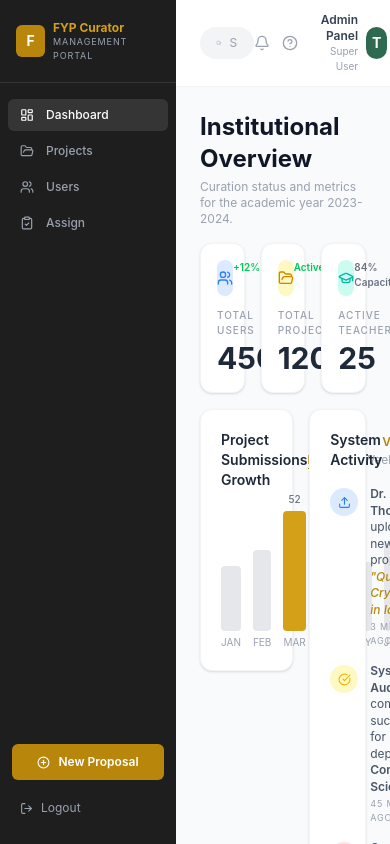
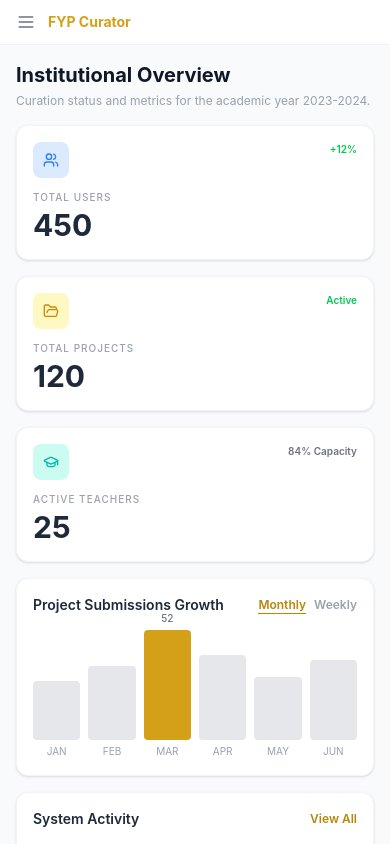
Before and after one commit to Laiba60/EducationalProject-Management-System, a React app in the folder Frontend/: page /admin/dashboard in a window 390 px wide. Built offline with nearby package versions, Linux system fonts and the light colour scheme; sample sign-in values are in the browser's storage; the HTML template or start-up script is replaced by a standard one.

Commit message:
Made the Dashboard responsivess

```diff
--- a/Frontend/src/components/Admin/BottomSection.jsx
+++ b/Frontend/src/components/Admin/BottomSection.jsx
@@ -1,4 +1,5 @@
 import React from "react";
+
 export function TopDepartment() {
   return (
     <div className="bg-[#1e1e1e] text-white rounded-xl p-5 flex flex-col justify-between min-h-[160px]">
@@ -8,9 +9,11 @@ export function TopDepartment() {
           Engineering Faculty leads with the highest proposal acceptance rate.
         </p>
       </div>
-      <div>
-        <p className="text-5xl font-extrabold text-white">92%</p>
-        <p className="text-[9px] text-gray-500 uppercase tracking-widest mt-0.5">Efficiency Index</p>
+      <div className="mt-4">
+        <p className="text-4xl sm:text-5xl font-extrabold text-white">92%</p>
+        <p className="text-[9px] text-gray-500 uppercase tracking-widest mt-0.5">
+          Efficiency Index
+        </p>
       </div>
     </div>
   );
@@ -18,19 +21,19 @@ export function TopDepartment() {
 
 export function RefineCurator() {
   return (
-    <div className="bg-white rounded-xl p-5 shadow-sm border border-gray-100 flex flex-col justify-between">
+    <div className="bg-white rounded-xl p-5 shadow-sm border border-gray-100 flex flex-col justify-between min-h-[160px]">
       <div>
         <h3 className="text-sm font-bold text-gray-800">Refine the Curator</h3>
         <p className="text-xs text-gray-500 mt-2 leading-relaxed">
-          The current curation cycle is 80% complete. Adjust the allocation algorithms or review
-          pending exceptions before the final deadline on Friday.
+          The current curation cycle is 80% complete. Adjust the allocation
+          algorithms or review pending exceptions before the final deadline on Friday.
         </p>
       </div>
-      <div className="flex gap-3 mt-4">
+      <div className="flex flex-wrap gap-3 mt-4">
         <button className="text-xs font-semibold text-gray-700 border border-gray-300 px-3 py-1.5 rounded-md hover:bg-gray-50 transition-colors">
           Review Exceptions
         </button>
-        <button className="text-xs font-semibold text-[#b8860b] hover:underline flex items-center gap-1">
+        <button className="text-xs font-semibold text-[#b8860b] hover:underline">
           Algorithm Settings →
         </button>
       </div>
@@ -45,7 +48,7 @@ export function TerminalWidget() {
         <div className="w-2.5 h-2.5 rounded-full bg-red-500" />
         <div className="w-2.5 h-2.5 rounded-full bg-yellow-400" />
         <div className="w-2.5 h-2.5 rounded-full bg-green-500" />
-        <span className="text-[10px] text-gray-400 ml-2">Safe Safe Work</span>
+        <span className="text-[10px] text-gray-400 ml-2">System Terminal</span>
       </div>
       <div className="p-3 font-mono text-[10px] text-green-400 leading-relaxed">
         <p>$ curator --run audit</p>
@@ -53,7 +56,7 @@ export function TerminalWidget() {
         <p>✓ CS Dept: 34 projects</p>
         <p>✓ EE Dept: 28 projects</p>
         <p className="text-yellow-400">⚠ Quota alert: 2 teachers</p>
-        <p>$ _</p>
+        <p className="animate-pulse">$ _</p>
       </div>
     </div>
   );
--- a/Frontend/src/components/Admin/Dashboard.jsx
+++ b/Frontend/src/components/Admin/Dashboard.jsx
@@ -6,11 +6,13 @@ import { TopDepartment, RefineCurator, TerminalWidget } from "./BottomSection";
 
 export default function Dashboard() {
   return (
-    <main className="flex-1 overflow-y-auto bg-gray-50 p-6 flex flex-col gap-4">
+    <main className="flex-1 overflow-y-auto bg-gray-50 p-4 sm:p-6 flex flex-col gap-4">
 
-      {/* Page heading */}
+      {/* Heading */}
       <div>
-        <h1 className="text-2xl font-bold text-gray-900">Institutional Overview</h1>
+        <h1 className="text-xl sm:text-2xl font-bold text-gray-900">
+          Institutional Overview
+        </h1>
         <p className="text-xs text-gray-400 mt-1">
           Curation status and metrics for the academic year 2023-2024.
         </p>
@@ -20,24 +22,24 @@ export default function Dashboard() {
       <StatsCards />
 
       {/* Row 2: Chart + Activity */}
-      <div className="grid grid-cols-5 gap-4">
-        <div className="col-span-3">
+      <div className="grid grid-cols-1 lg:grid-cols-5 gap-4">
+        <div className="lg:col-span-3">
           <SubmissionsChart />
         </div>
-        <div className="col-span-2">
+        <div className="lg:col-span-2">
           <SystemActivity />
         </div>
       </div>
 
-      {/* Row 3: Bottom 3 cards */}
-      <div className="grid grid-cols-5 gap-4">
-        <div className="col-span-1">
+      {/* Row 3: Bottom cards */}
+      <div className="grid grid-cols-1 sm:grid-cols-2 lg:grid-cols-5 gap-4">
+        <div className="sm:col-span-2 lg:col-span-1">
           <TopDepartment />
         </div>
-        <div className="col-span-2">
+        <div className="sm:col-span-2 lg:col-span-2">
           <RefineCurator />
         </div>
-        <div className="col-span-2">
+        <div className="sm:col-span-2 lg:col-span-2">
           <TerminalWidget />
         </div>
       </div>
--- a/Frontend/src/components/Admin/StatsCards.jsx
+++ b/Frontend/src/components/Admin/StatsCards.jsx
@@ -33,16 +33,21 @@ const stats = [
 
 export default function StatsCards() {
   return (
-    <div className="grid grid-cols-3 gap-4">
+    <div className="grid grid-cols-1 sm:grid-cols-3 gap-4">
       {stats.map(({ icon: Icon, iconBg, iconColor, badge, badgeColor, label, value }) => (
-        <div key={label} className="bg-white rounded-xl p-4 shadow-sm border border-gray-100">
+        <div
+          key={label}
+          className="bg-white rounded-xl p-4 shadow-sm border border-gray-100"
+        >
           <div className="flex items-start justify-between mb-3">
             <div className={`w-9 h-9 rounded-lg ${iconBg} flex items-center justify-center`}>
               <Icon size={16} className={iconColor} />
             </div>
             <span className={`text-[10px] font-semibold ${badgeColor}`}>{badge}</span>
           </div>
-          <p className="text-[10px] text-gray-400 font-medium tracking-widest uppercase">{label}</p>
+          <p className="text-[10px] text-gray-400 font-medium tracking-widest uppercase">
+            {label}
+          </p>
           <p className="text-3xl font-bold text-gray-800 mt-0.5">{value}</p>
         </div>
       ))}
--- a/Frontend/src/components/Admin/SubmissionsChart.jsx
+++ b/Frontend/src/components/Admin/SubmissionsChart.jsx
@@ -1,30 +1,50 @@
-import React from "react";
+import React, { useState } from "react";
+
 const months = ["JAN", "FEB", "MAR", "APR", "MAY", "JUN"];
 const values = [28, 35, 52, 40, 30, 38];
 const maxValue = Math.max(...values);
 
 export default function SubmissionsChart() {
+  const [view, setView] = useState("Monthly");
+
   return (
-    <div className="bg-white rounded-xl p-5 shadow-sm border border-gray-100">
+    <div className="bg-white rounded-xl p-4 sm:p-5 shadow-sm border border-gray-100">
       <div className="flex items-center justify-between mb-4">
-        <h3 className="text-sm font-semibold text-gray-800">Project Submissions Growth</h3>
+        <h3 className="text-sm font-semibold text-gray-800">
+          Project Submissions Growth
+        </h3>
         <div className="flex gap-2 text-xs">
-          <button className="text-[#b8860b] font-semibold border-b border-[#b8860b]">Monthly</button>
-          <button className="text-gray-400 hover:text-gray-600">Weekly</button>
+          {["Monthly", "Weekly"].map((v) => (
+            <button
+              key={v}
+              onClick={() => setView(v)}
+              className={`font-semibold transition-colors ${
+                view === v
+                  ? "text-[#b8860b] border-b border-[#b8860b]"
+                  : "text-gray-400 hover:text-gray-600"
+              }`}
+            >
+              {v}
+            </button>
+          ))}
         </div>
       </div>
 
       {/* Chart */}
-      <div className="flex items-end gap-3 h-36">
+      <div className="flex items-end gap-2 sm:gap-3 h-32 sm:h-36">
         {months.map((month, i) => {
           const heightPct = (values[i] / maxValue) * 100;
-          const isHighlighted = i === 2; // MAR
+          const isHighlighted = i === 2;
           return (
             <div key={month} className="flex-1 flex flex-col items-center gap-1">
-              {isHighlighted && (
-                <span className="text-[10px] text-gray-500 font-medium">{values[i]}</span>
-              )}
-              <div className="w-full flex flex-col justify-end" style={{ height: "120px" }}>
+              <span
+                className={`text-[10px] font-medium ${
+                  isHighlighted ? "text-gray-500" : "text-transparent"
+                }`}
+              >
+                {values[i]}
+              </span>
+              <div className="w-full flex flex-col justify-end" style={{ height: "110px" }}>
                 <div
                   className={`w-full rounded-sm transition-all ${
                     isHighlighted ? "bg-[#d4a017]" : "bg-gray-200"
--- a/Frontend/src/components/Admin/SystemActivity.jsx
+++ b/Frontend/src/components/Admin/SystemActivity.jsx
@@ -8,8 +8,10 @@ const activities = [
     iconColor: "text-blue-500",
     text: (
       <>
-        <span className="font-semibold">Dr. Aris Thorne</span> uploaded a new project proposal:{" "}
-        <span className="text-[#b8860b] font-medium italic">"Quantum Cryptography in IoT"</span>
+        <span className="font-semibold">Dr. Aris Thorne</span> uploaded:{" "}
+        <span className="text-[#b8860b] font-medium italic">
+          "Quantum Cryptography in IoT"
+        </span>
       </>
     ),
     time: "3 MINUTES AGO",
@@ -20,7 +22,7 @@ const activities = [
     iconColor: "text-yellow-500",
     text: (
       <>
-        <span className="font-semibold">System Audit</span> completed successfully for department{" "}
+        <span className="font-semibold">System Audit</span> completed for{" "}
         <span className="font-semibold">Computer Science</span>
       </>
     ),
@@ -32,8 +34,8 @@ const activities = [
     iconColor: "text-red-500",
     text: (
       <>
-        <span className="font-semibold">Quota Alert:</span> Teacher{" "}
-        <span className="font-semibold">Prof. Sarah Jenkins</span> has reached the maximum project limit.
+        <span className="font-semibold">Quota Alert:</span>{" "}
+        <span className="font-semibold">Prof. Sarah Jenkins</span> reached max limit.
       </>
     ),
     time: "1 HOUR AGO",
@@ -44,7 +46,7 @@ const activities = [
     iconColor: "text-purple-500",
     text: (
       <>
-        <span className="font-semibold">12 Students</span> were bulk imported via CSV successfully.
+        <span className="font-semibold">12 Students</span> bulk imported via CSV.
       </>
     ),
     time: "2 HOURS AGO",
@@ -53,16 +55,19 @@ const activities = [
 
 export default function SystemActivity() {
   return (
-    <div className="bg-white rounded-xl p-5 shadow-sm border border-gray-100">
+    <div className="bg-white rounded-xl p-4 sm:p-5 shadow-sm border border-gray-100">
       <div className="flex items-center justify-between mb-4">
         <h3 className="text-sm font-semibold text-gray-800">System Activity</h3>
-        <button className="text-xs text-[#b8860b] font-semibold hover:underline">View All</button>
+        <button className="text-xs text-[#b8860b] font-semibold hover:underline">
+          View All
+        </button>
       </div>
-
-      <div className="flex flex-col gap-4">
+      <div className="flex flex-col gap-3 sm:gap-4">
         {activities.map(({ icon: Icon, iconBg, iconColor, text, time }, i) => (
           <div key={i} className="flex items-start gap-3">
-            <div className={`w-7 h-7 rounded-full ${iconBg} flex items-center justify-center flex-shrink-0 mt-0.5`}>
+            <div
+              className={`w-7 h-7 rounded-full ${iconBg} flex items-center justify-center flex-shrink-0 mt-0.5`}
+            >
               <Icon size={13} className={iconColor} />
             </div>
             <div>
--- a/Frontend/src/pages/admin/AdminDashboard.jsx
+++ b/Frontend/src/pages/admin/AdminDashboard.jsx
@@ -1,17 +1,54 @@
-import React from "react";
+import React, { useState } from "react";
 import Sidebar from "../../components/admin/Sidebar";
 import Topbar from "../../components/admin/Topbar";
 import Dashboard from "../../components/admin/Dashboard";
 
 export default function AdminDashboard() {
+  const [sidebarOpen, setSidebarOpen] = useState(false);
+
   return (
     <div className="flex h-screen overflow-hidden bg-gray-50">
 
-      <Sidebar />
+      {/* Mobile Overlay */}
+      {sidebarOpen && (
+        <div
+          className="fixed inset-0 bg-black/50 z-20 md:hidden"
+          onClick={() => setSidebarOpen(false)}
+        />
+      )}
 
+      {/* Sidebar */}
+      <div className={`
+        fixed inset-y-0 left-0 z-30 md:static md:z-auto
+        transition-transform duration-300
+        ${sidebarOpen ? "translate-x-0" : "-translate-x-full"}
+        md:translate-x-0
+      `}>
+        <Sidebar />
+      </div>
 
-      <div className="flex flex-col flex-1 min-w-0">
-        <Topbar />
+      {/* Main */}
+      <div className="flex flex-col flex-1 min-w-0 overflow-hidden">
+
+        {/* Mobile Topbar */}
+        <div className="flex items-center gap-3 px-4 py-3 bg-white border-b border-gray-100 md:hidden">
+          <button
+            onClick={() => setSidebarOpen(true)}
+            className="text-gray-500 hover:text-gray-700"
+          >
+            <svg className="w-5 h-5" fill="none" stroke="currentColor" viewBox="0 0 24 24">
+              <path strokeLinecap="round" strokeLinejoin="round" strokeWidth={2}
+                d="M4 6h16M4 12h16M4 18h16" />
+            </svg>
+          </button>
+          <p className="text-sm font-bold text-[#d4a017]">FYP Curator</p>
+        </div>
+
+        {/* Desktop Topbar */}
+        <div className="hidden md:block">
+          <Topbar />
+        </div>
+
         <Dashboard />
       </div>
     </div>
```
